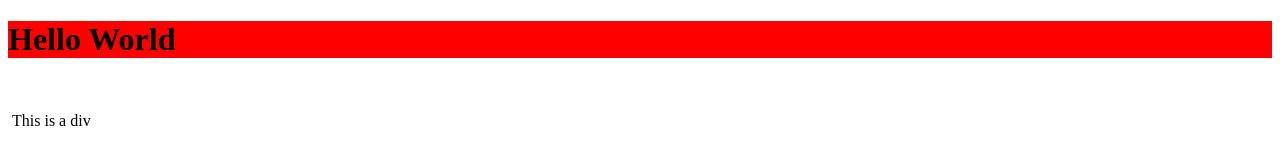
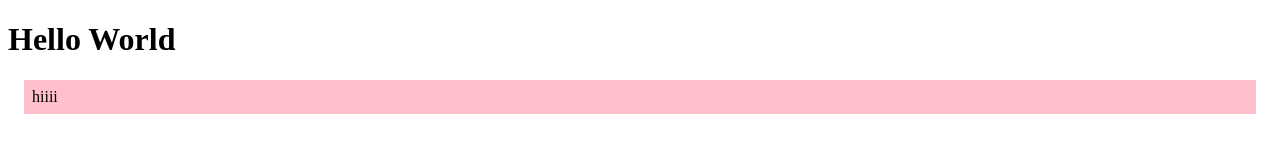
Before and after one commit to AlokYadavCodes/chai-tailwind-css, a plain HTML site: page index.html in a window 1280 px wide. Drawn offline with Linux system fonts and the light colour scheme.

Commit message:
feat: refactor to make scalable and add support for margin and padding

```diff
--- a/index.html
+++ b/index.html
@@ -7,7 +7,7 @@
 </head>
 <body>
     <h1 class="bg-red">Hello World</h1>
-    <div class="m-4 pt-8">This is a div</div>
+    <div class="chai-m-4 chai-p-2">hiiii</div>
 
     <script src="main.js"> </script>
 </body>
--- a/main.js
+++ b/main.js
@@ -1,18 +1,57 @@
-const myStyles = {
-    "m-4": "margin: 4px",
-    "bg-red": "background-color: red",
-    "pt-8": "padding-top: 32px"
+document.addEventListener("DOMContentLoaded", init);
+
+function init() {
+    document.body.querySelectorAll("[class^='chai-'], [class*=' chai-']").forEach(processElement)
 }
 
-const allElements = document.body.querySelectorAll("*")
-allElements.forEach(element =>{
-    const m = "margin"
-    // element.style[m] = "4px"
-    element.classList
-        .forEach(cls => {
-            console.log(myStyles[cls]);
-            const property = myStyles[cls].split(":")[0];
-            const value = myStyles[cls].split(":")[1];
-            element.style[property] = value;
-        })
-})
+function processElement(el) {
+    const styles = {
+        "backgroundColor": "pink"
+    };
+
+    for(const className of el.classList){
+        if(!className.startsWith("chai-")) continue;
+
+        const style = parseClass(className);
+        Object.assign(styles, style);
+    }
+
+    Object.assign(el.style, styles);
+}
+
+const utilities = {
+    m: marginHandler,
+    p: paddingHandler,
+}
+
+const spacingScale = {
+    0: "0px",
+    1: "4px",
+    2: "8px",
+    3: "12px",
+    4: "16px",
+    5: "20px",
+};
+
+function marginHandler (value){
+    return {
+        "margin": spacingScale[value],
+    }
+}
+
+function paddingHandler (value){
+    return {
+        "padding": spacingScale[value],
+    }
+}
+
+
+
+function parseClass(className) {
+    const parts = className.split("-");
+    const prefix = parts[1];
+
+    const handler = utilities[prefix];
+    const style = handler(parts[2])
+    return style;
+}
```
